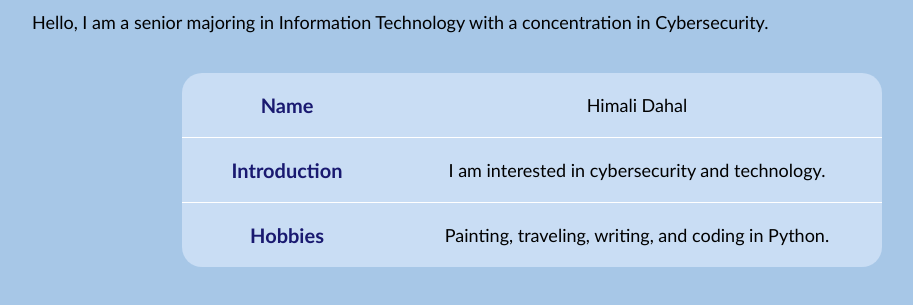
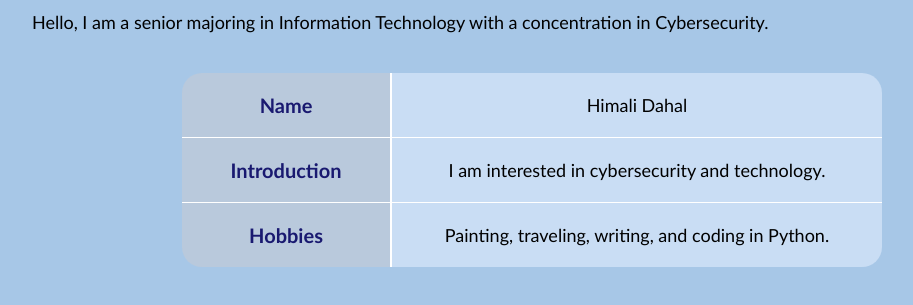
Before and after one commit to himali-i/himali-i.github.io, a plain HTML site: page index.html in a window 1280 px wide. Shown: the part 281-586 px from the top of the page, without its empty margins (108-1021 px from the left). Drawn offline with Linux system fonts and the light colour scheme.

Commit message:
Update style.css

```diff
--- a/style.css
+++ b/style.css
@@ -69,12 +69,14 @@ body {
 
 /* Left column */
 .info-table th {
-  background-color: #c9ddf4;
+  background-color: #b9c9dc;
   color: #191970;
   padding: 20px;
   font-size: 20px;
   width: 30%;
   text-align: center;
+
+  border-right: 2px solid white;
 }
 
 /* Right column */
```
